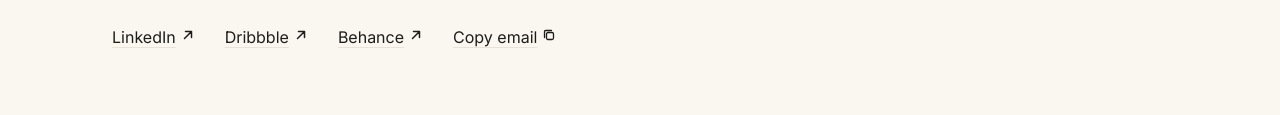
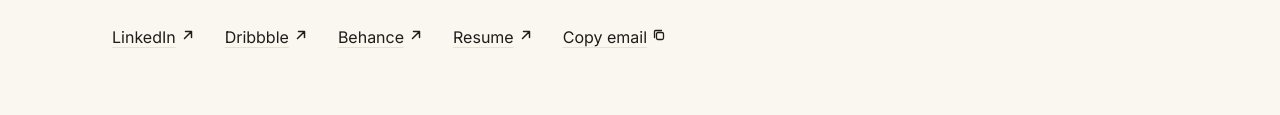
Before and after one commit to SuchismitaChatterjee78/madebysuchi, a plain HTML site: page index.html in a window 1280 px wide. Shown: the part 9189-9304 px from the top of the page. Drawn offline with nearby package versions, Linux system fonts and the light colour scheme.

Commit message:
add resume download to contact section

```diff
--- a/index.html
+++ b/index.html
@@ -415,6 +415,7 @@ footer{padding:clamp(48px,7vw,88px) 0 40px;border-top:1px solid var(--line)}
 <a class="elink" href="https://linkedin.com/in/suchismita-chatterjee-00594216b" rel="noopener" target="_blank"><span class="t">LinkedIn</span><svg aria-hidden="true" class="ar" focusable="false" height="14" viewbox="0 0 14 14" width="14"><path d="M3.5 10.5l7-7M4.5 3.5h6v6" fill="none" stroke="currentColor" stroke-linecap="round" stroke-linejoin="round" stroke-width="1.5"></path></svg><span class="sr"> (opens in a new tab)</span></a>
 <a class="elink" href="https://dribbble.com/suchi84" rel="noopener" target="_blank"><span class="t">Dribbble</span><svg aria-hidden="true" class="ar" focusable="false" height="14" viewbox="0 0 14 14" width="14"><path d="M3.5 10.5l7-7M4.5 3.5h6v6" fill="none" stroke="currentColor" stroke-linecap="round" stroke-linejoin="round" stroke-width="1.5"></path></svg><span class="sr"> (opens in a new tab)</span></a>
 <a class="elink" href="https://www.behance.net/suchismchatter1" rel="noopener" target="_blank"><span class="t">Behance</span><svg aria-hidden="true" class="ar" focusable="false" height="14" viewbox="0 0 14 14" width="14"><path d="M3.5 10.5l7-7M4.5 3.5h6v6" fill="none" stroke="currentColor" stroke-linecap="round" stroke-linejoin="round" stroke-width="1.5"></path></svg><span class="sr"> (opens in a new tab)</span></a>
+<a class="elink" href="/resume.pdf" download><span class="t">Resume</span><svg aria-hidden="true" class="ar" focusable="false" height="14" viewBox="0 0 14 14" width="14"><path d="M3.5 10.5l7-7M4.5 3.5h6v6" fill="none" stroke="currentColor" stroke-linecap="round" stroke-linejoin="round" stroke-width="1.5"></path></svg></a>
 <button aria-live="polite" class="elink" id="copy" type="button"><span class="t">Copy email</span><svg aria-hidden="true" class="cp" focusable="false" height="14" viewbox="0 0 14 14" width="14"><rect fill="none" height="7" rx="1.5" stroke="currentColor" stroke-width="1.3" width="7" x="4.5" y="4.5"></rect><path d="M9.5 2.5h-6a1 1 0 0 0-1 1v6" fill="none" stroke="currentColor" stroke-linecap="round" stroke-width="1.3"></path></svg></button>
 </div>
 </div>
```
Also changed, not shown: 1 other file.
